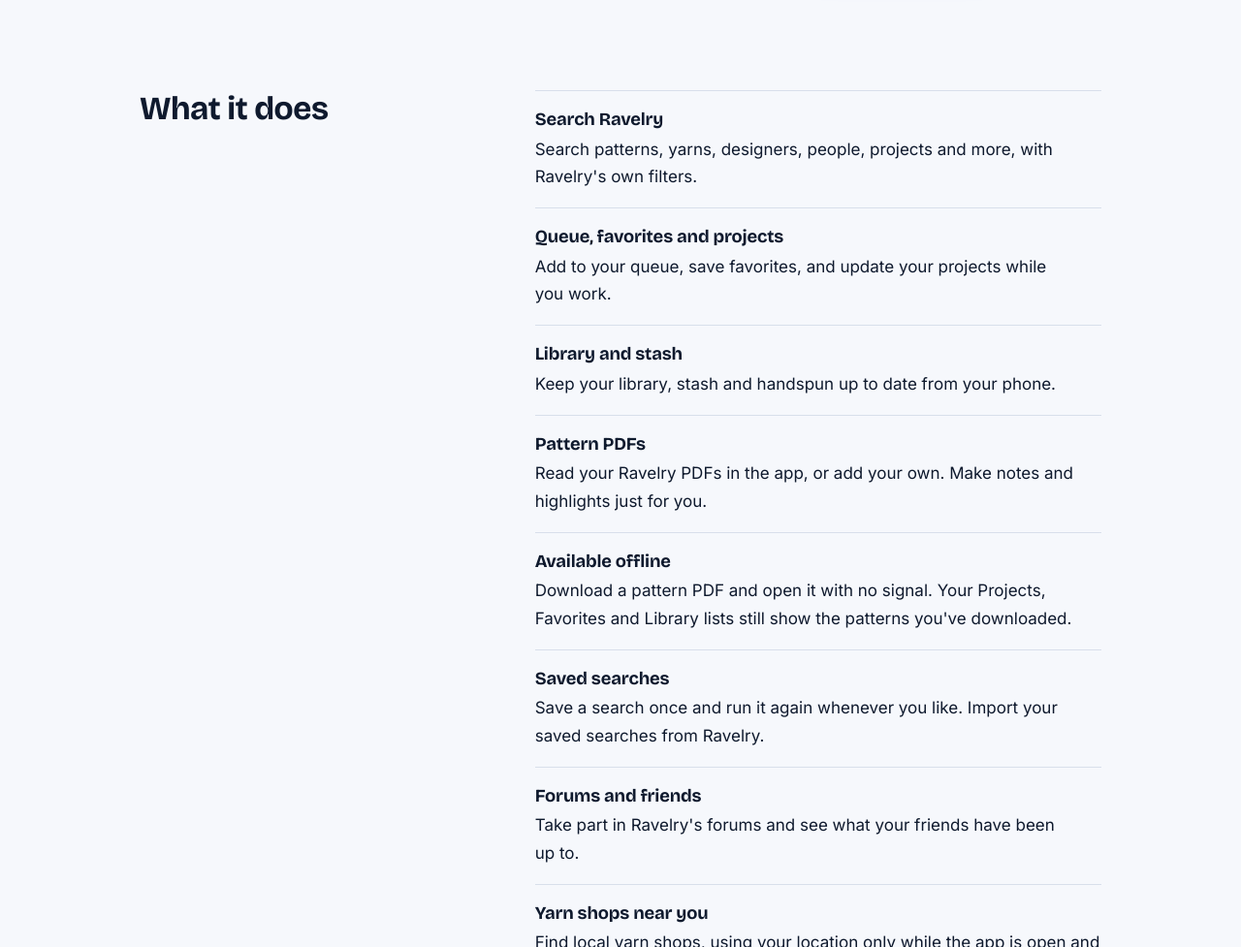
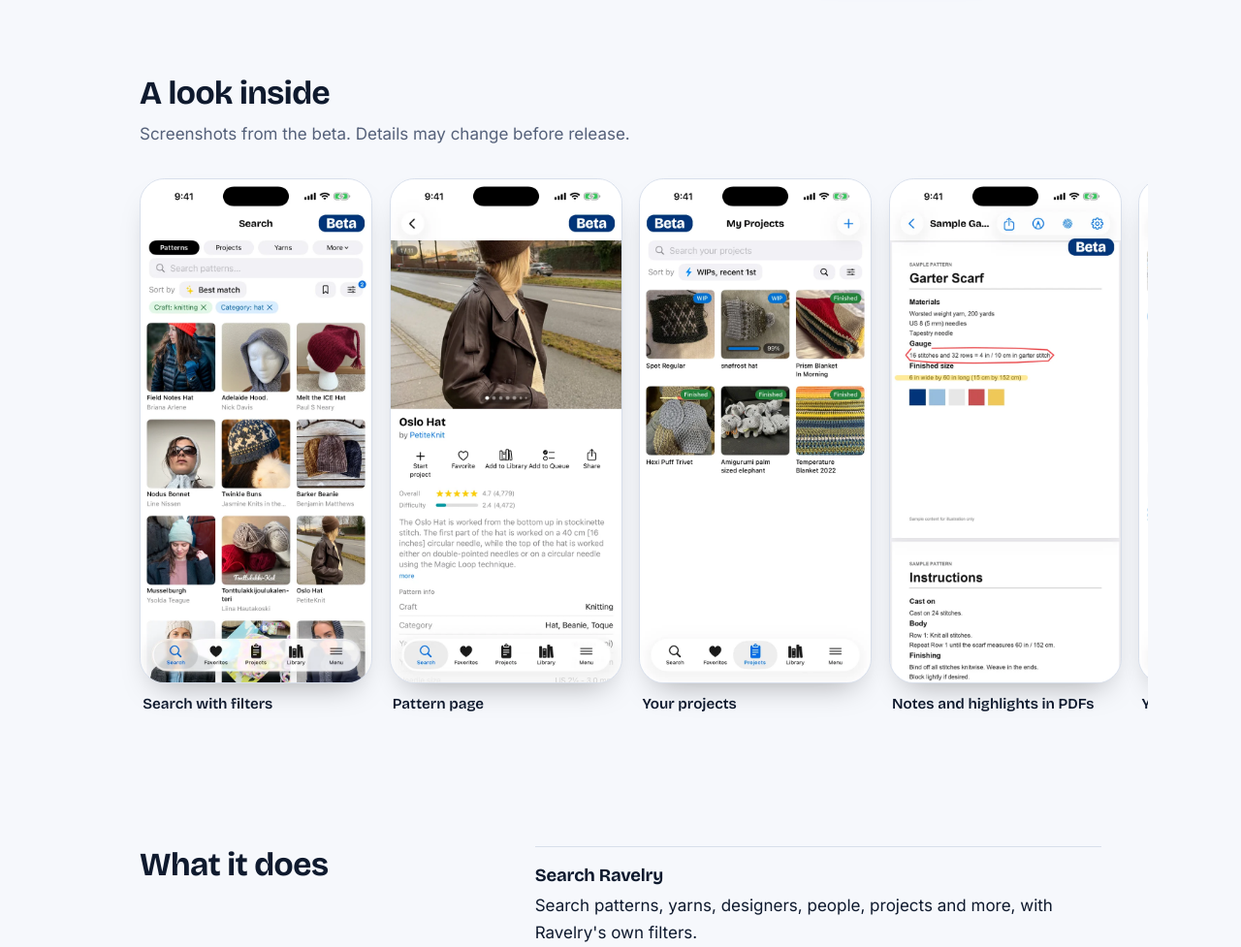
Before and after one commit to jtipps0/plycount-site, a plain HTML site: page index.html in a window 1280 px wide. Shown: the part 603-1580 px from the top of the page at 97% size. Drawn offline with Linux system fonts and the light colour scheme.

Commit message:
Home: A look inside, nine beta screenshots (WebP, 660 px) in a sideways-scrolling strip.

```diff
--- a/index.html
+++ b/index.html
@@ -18,7 +18,7 @@
 <link rel="apple-touch-icon" href="/apple-touch-icon.png">
 <link rel="preload" href="assets/fonts/bricolage-grotesque-latin.woff2" as="font" type="font/woff2" crossorigin>
 <link rel="preload" href="assets/fonts/inter-latin.woff2" as="font" type="font/woff2" crossorigin>
-<link rel="stylesheet" href="style.css?v=5">
+<link rel="stylesheet" href="style.css?v=6">
 </head>
 <body>
 <a class="skip" href="#main">Skip to content</a>
@@ -41,6 +41,22 @@
     <div class="hero-icon">
       <div class="icon-wrap"><img src="assets/icons/navy.webp" alt="The PlyCount app icon: a ball of yarn drawn as white stripes on a colored square" width="640" height="640"></div>
     </div>
+  </section>
+
+  <section class="looks" aria-labelledby="looks">
+    <h2 id="looks">A look inside</h2>
+    <p class="note">Screenshots from the beta. Details may change before release.</p>
+    <ul class="shots" role="region" aria-label="App screenshots, scroll sideways" tabindex="0">
+      <li><figure><img src="assets/screenshots/search.webp" width="660" height="1434" loading="lazy" decoding="async" alt="The Search screen with the filters Craft: knitting and Category: hat applied, showing a grid of hat patterns with their designers' names."><figcaption>Search with filters</figcaption></figure></li>
+      <li><figure><img src="assets/screenshots/pattern.webp" width="660" height="1434" loading="lazy" decoding="async" alt="A pattern page for the Oslo Hat by PetiteKnit, with its photo, ratings, buttons to start a project, favorite it or add it to your library or queue, and its description."><figcaption>Pattern page</figcaption></figure></li>
+      <li><figure><img src="assets/screenshots/projects.webp" width="660" height="1434" loading="lazy" decoding="async" alt="The My Projects screen: a grid of project photos, each marked WIP or Finished."><figcaption>Your projects</figcaption></figure></li>
+      <li><figure><img src="assets/screenshots/pdf-notes.webp" width="660" height="1434" loading="lazy" decoding="async" alt="A sample pattern PDF open in the app, with a red pen circle around the gauge line and a yellow highlight on the finished size."><figcaption>Notes and highlights in PDFs</figcaption></figure></li>
+      <li><figure><img src="assets/screenshots/my-files.webp" width="660" height="1434" loading="lazy" decoding="async" alt="A pattern page listing a downloaded pattern PDF under Ravelry Files and a PDF added by the user under My Files, with an Add PDF button."><figcaption>Your PDFs and your own</figcaption></figure></li>
+      <li><figure><img src="assets/screenshots/library-offline.webp" width="660" height="1434" loading="lazy" decoding="async" alt="The My Library screen: a grid of patterns, with a green check on the pattern whose PDF is downloaded for offline use."><figcaption>Downloads marked in your library</figcaption></figure></li>
+      <li><figure><img src="assets/screenshots/customize-bar.webp" width="660" height="1434" loading="lazy" decoding="async" alt="The Customize screen for the bottom bar, showing the four chosen sections and the list of all sections to pick from."><figcaption>Choose your bottom bar</figcaption></figure></li>
+      <li><figure><img src="assets/screenshots/accent-light.webp" width="660" height="1434" loading="lazy" decoding="async" alt="The Settings screen in light appearance with the accent color set to purple, which also colors the toggles and links."><figcaption>Six accent colors, light</figcaption></figure></li>
+      <li><figure><img src="assets/screenshots/accent-dark.webp" width="660" height="1434" loading="lazy" decoding="async" alt="The Settings screen in dark appearance with the accent color set to purple."><figcaption>Six accent colors, dark</figcaption></figure></li>
+    </ul>
   </section>
 
   <section class="band" aria-labelledby="does">
--- a/style.css
+++ b/style.css
@@ -63,6 +63,15 @@ p,li,dd{margin:.6rem 0;max-width:62ch;text-wrap:pretty}
   .hero-icon{justify-self:center}
 }
 
+/* Home: screenshots (beta images carry a "Beta" note; replace after launch) */
+.looks{max-width:var(--wide);margin:0 auto;padding:clamp(3rem,7vw,5rem) var(--gutter) 0}
+.looks .note{color:var(--mut);margin:.5rem 0 0}
+.shots{display:flex;gap:1.1rem;overflow-x:auto;scroll-snap-type:x proximity;list-style:none;margin:1.5rem calc(var(--gutter)*-1) 0;padding:.5rem var(--gutter) 1.25rem;scroll-padding:0 var(--gutter)}
+.shots li{flex:0 0 clamp(11.5rem,62vw,15rem);scroll-snap-align:start;margin:0;max-width:none}
+.shots figure{margin:0}
+.shots img{width:100%;height:auto;aspect-ratio:660/1434;border-radius:1.6rem;border:1px solid var(--rule);box-shadow:0 1rem 2rem -1rem rgb(0 0 0/.35);background:var(--tint)}
+.shots figcaption{font:600 .95rem/1.35 var(--head);margin:.7rem .2rem 0}
+
 /* Home: what it does */
 .band{max-width:var(--wide);margin:0 auto;padding:clamp(3.5rem,8vw,6rem) var(--gutter) 0}
 .ledger{display:grid;gap:1.5rem 4rem;grid-template-columns:1fr}
```
Also changed, not shown: assets/screenshots/accent-dark.webp (added), assets/screenshots/accent-light.webp (added), assets/screenshots/customize-bar.webp (added), assets/screenshots/library-offline.webp (added), assets/screenshots/my-files.webp (added), assets/screenshots/pattern.webp (added), assets/screenshots/pdf-notes.webp (added), assets/screenshots/projects.webp (added), assets/screenshots/search.webp (added).
